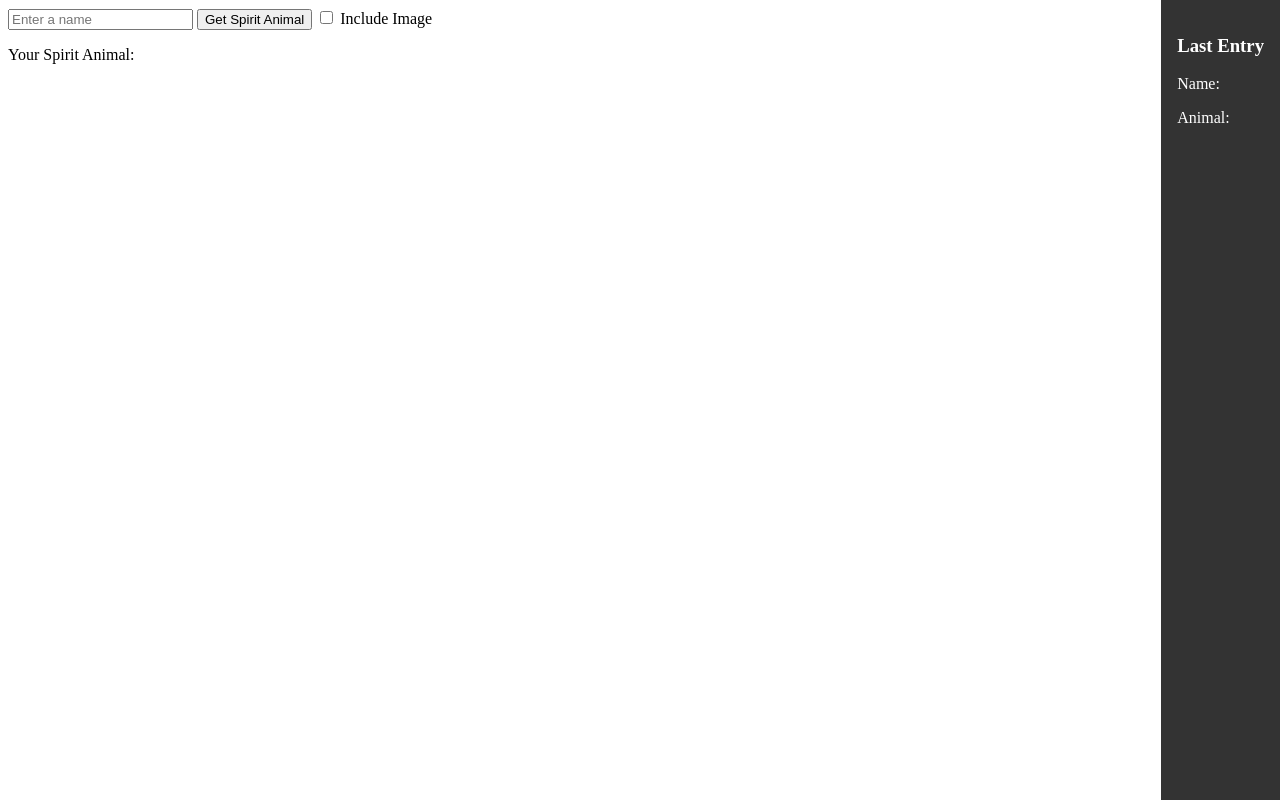
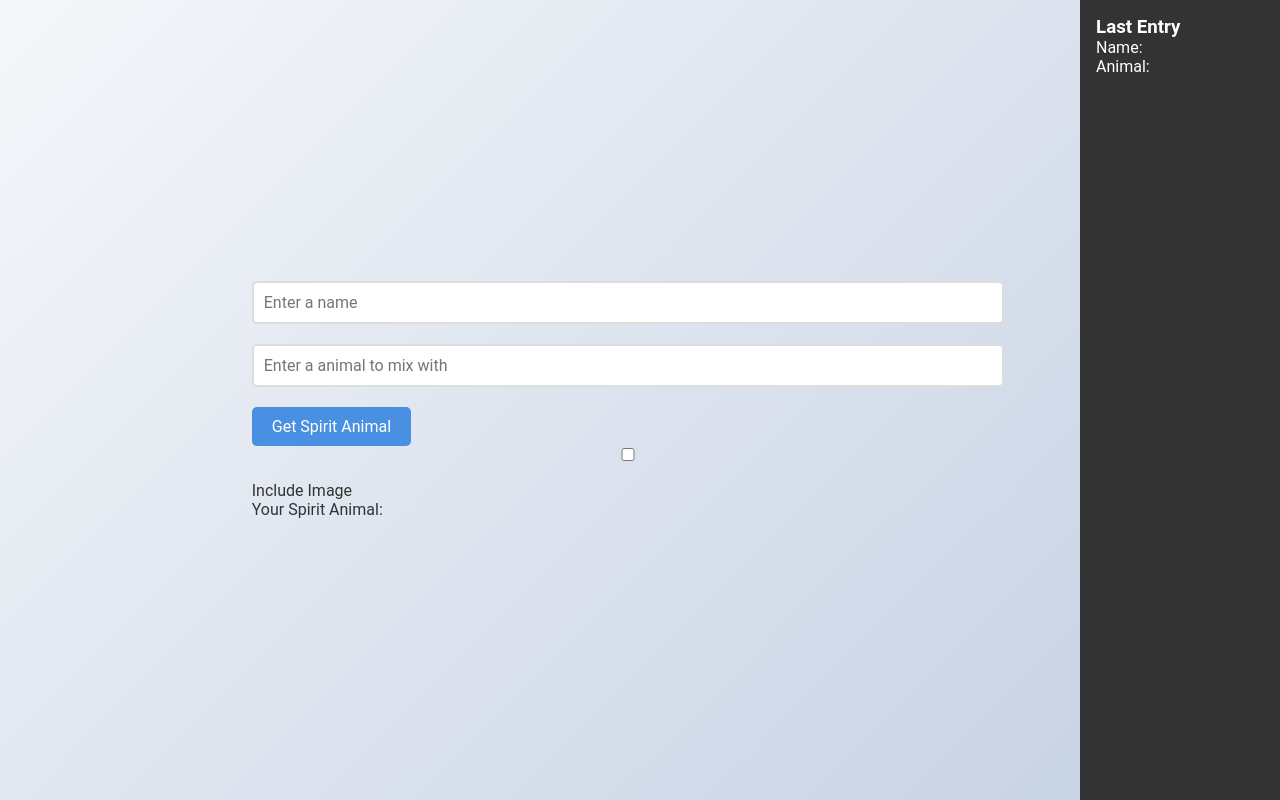
Before and after one commit to philipp1902/interactive-svelte-app, a Svelte app in the folder animal-app/: page / in a window 1280 px wide. Built offline with nearby package versions, Linux system fonts and the light colour scheme; no server answers.

Commit message:
Füge Eingabefeld für Mischtier hinzu und verbessere das Styling der Anwendung

```diff
--- a/animal-app/src/App.svelte
+++ b/animal-app/src/App.svelte
@@ -4,6 +4,7 @@
     import History from "./components/History.svelte";
 
     let inputText = "";
+    let inputTextAnimal = "";
     let responseText = "";
     let animalImage = "";
     let animalLink = "";
@@ -22,6 +23,7 @@
       try {
         lastAnimal.set(responseText);
         lastName.set(historyName);
+        // const prompt = `Find the name of an animal that sounds most similar to a given name and answer with nothing but the name of that animal. E.g. for the input "Leo", answer with "Lion". Start with the name "${inputText}".`;
         const prompt = `Find the name of an animal that sounds most similar to a given name and answer with nothing but the name of that animal. E.g. for the input "Leo", answer with "Lion". Start with the name "${inputText}".`;
 
         const response = await openai.chat.completions.create({
@@ -47,15 +49,17 @@
 
         if (includeImage) {
           // Generate an image using DALL-E
-          const imagePrompt = `Create a small, realistic cartoon version of a ${responseText}.`;
+          const imagePrompt = `Create a realistic ${responseText} mixed with ${inputTextAnimal}.`;
           const imageResponse = await openai.images.generate({
             prompt: imagePrompt,
             n: 1,
-            size: "256x256",
+            size: "512x512",
           });
 
           animalImage = imageResponse.data[0].url;
         }
+
+
       } catch (error) {
         console.error(
           "Error while retrieving the parental animals, Wikipedia link, or generating the image:",
@@ -67,6 +71,7 @@
 
   <div>
     <input type="text" placeholder="Enter a name" bind:value={inputText} />
+    <input type="text" placeholder="Enter a animal to mix with" bind:value={inputTextAnimal} />
     <button on:click={runPrompt}>Get Spirit Animal</button>
     <label>
       <input type="checkbox" bind:checked={includeImage} />
--- a/animal-app/src/app.css
+++ b/animal-app/src/app.css
@@ -0,0 +1,87 @@
+/* Reset some default styles */
+* {
+    margin: 0;
+    padding: 0;
+    box-sizing: border-box;
+    font-family: 'Roboto', sans-serif;
+    overflow: auto;
+    height: auto;
+}
+
+/* Body styling */
+body {
+    background: linear-gradient(135deg, #f5f7fa 0%, #c3cfe2 100%);
+    color: #333;
+    display: flex;
+    justify-content: center;
+    align-items: center;
+    height: 100vh;
+}
+
+/* Container styling */
+.container {
+    background: #fff;
+    border-radius: 10px;
+    box-shadow: 0 4px 6px rgba(0, 0, 0, 0.1);
+    padding: 20px;
+    max-width: 600px;
+    width: 100%;
+    text-align: center;
+}
+
+/* Header styling */
+h1 {
+    font-size: 2.5rem;
+    margin-bottom: 20px;
+    color: #4a90e2;
+}
+
+/* Button styling */
+button {
+    background: #4a90e2;
+    border: none;
+    border-radius: 5px;
+    color: #fff;
+    cursor: pointer;
+    font-size: 1rem;
+    padding: 10px 20px;
+    transition: background 0.3s ease;
+}
+
+button:hover {
+    background: #357ab8;
+}
+
+/* Input styling */
+input {
+    border: 2px solid #ddd;
+    border-radius: 5px;
+    padding: 10px;
+    width: calc(100% - 24px);
+    margin-bottom: 20px;
+    font-size: 1rem;
+}
+
+/* Card styling */
+.card {
+    background: #fff;
+    border-radius: 10px;
+    box-shadow: 0 4px 6px rgba(0, 0, 0, 0.1);
+    padding: 20px;
+    margin: 20px 0;
+}
+
+.card img {
+    max-width: 100%;
+    border-radius: 10px;
+}
+
+.card h2 {
+    font-size: 1.5rem;
+    margin: 10px 0;
+}
+
+.card p {
+    font-size: 1rem;
+    color: #666;
+}
--- a/animal-app/src/components/History.svelte
+++ b/animal-app/src/components/History.svelte
@@ -37,5 +37,6 @@
         background-color: #333;
         color: white;
         height: 100vh;
+        width: 200px;
     }
 </style>
```
